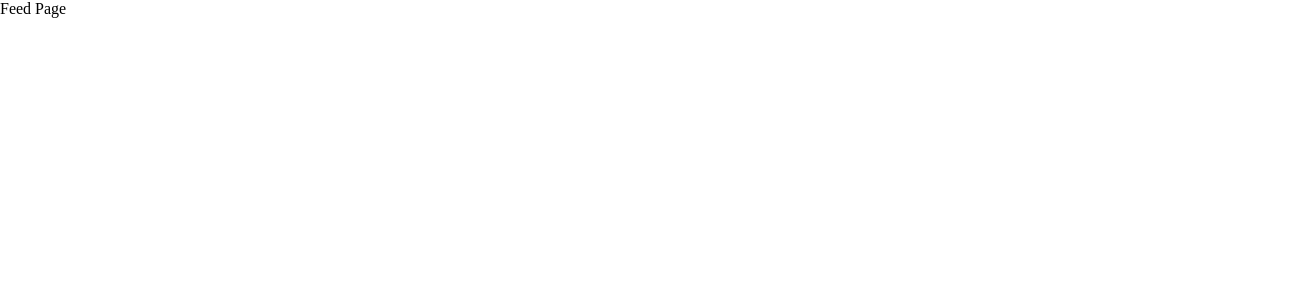
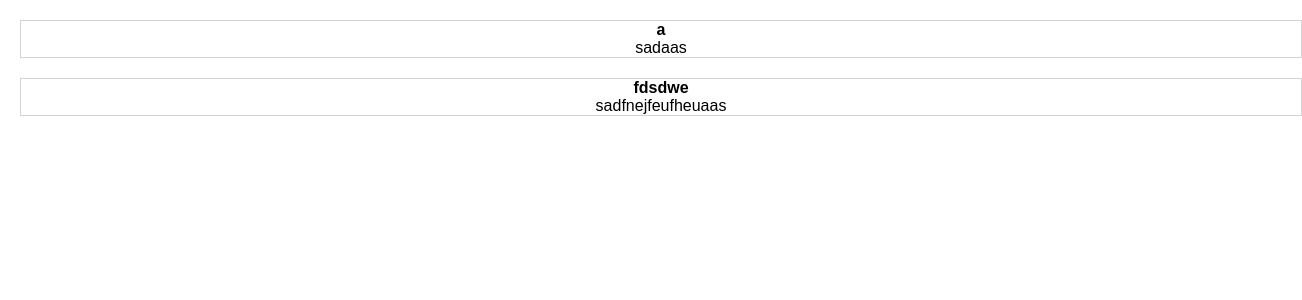
Before and after one commit to OmerBresinski/hackathon, a React (Create React App) app: page /feed in a window 1280 px wide. Shown: the top 300 px of the page, 1302 px wide, since content can reach past the window. Built offline with nearby package versions, Linux system fonts and the light colour scheme.

Commit message:
list component

```diff
--- /dev/null
+++ b/src/components/List/List.js
@@ -0,0 +1,18 @@
+import Card from 'components/Card'
+import React from 'react'
+import * as S from './style'
+
+
+function List(props) {
+    return (
+        <S.ListContainer>
+            {props.items.filter((item) => props.searchString ? item.title.toLowerCase() === props.searchString.toLowerCase() : item).map((item) => {
+                return (<Card key={item.id} title={item.title} description={item.description} image={item.image} />)
+            })}
+        </S.ListContainer>
+    )
+
+
+}
+
+export default List
--- /dev/null
+++ b/src/components/List/index.js
@@ -0,0 +1 @@
+export { default } from './Card';
--- /dev/null
+++ b/src/components/List/style.js
@@ -0,0 +1,5 @@
+import styled from 'styled-components'
+
+export const ListContainer = styled.div`
+    width: 100%;
+`;
--- a/src/pages/Feed.js
+++ b/src/pages/Feed.js
@@ -1,7 +1,11 @@
+import List from "components/List/List";
 import React from "react";
 
 const Feed = () => {
-    return <div>Feed Page</div>;
+    return <List items={projects} />
 };
 
+const projects = [{ title: 'a', description: 'sadaas', id: 123 }, { title: 'fdsdwe', description: 'sadfnejfeufheuaas', id: 123 }]
+
+
 export default Feed;
```
